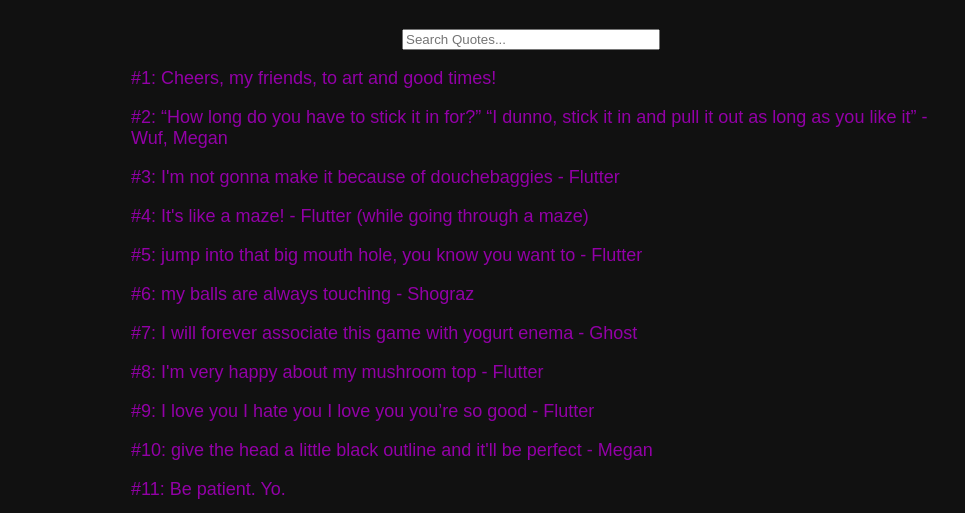
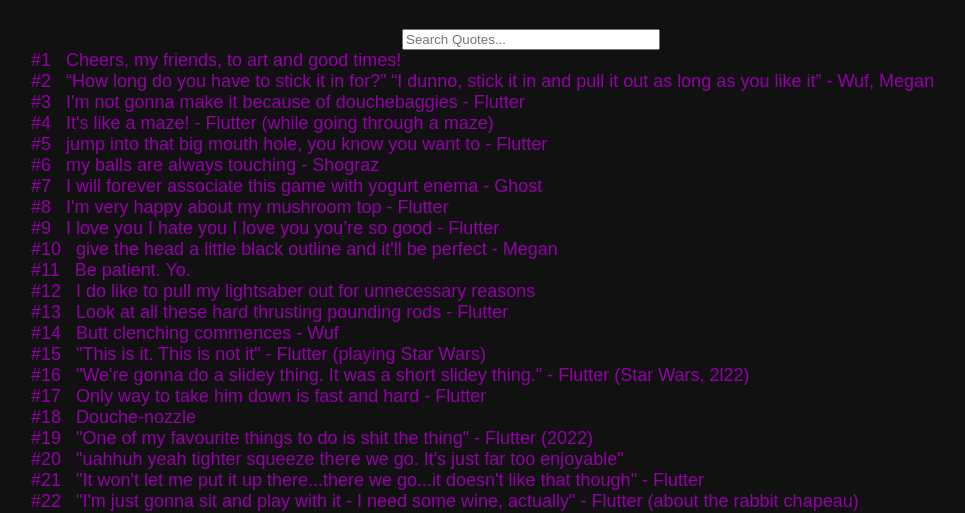
Before and after one commit to FlutterDye/FlutterSite, a plain HTML site: page quotes.html in a window 1280 px wide. Shown: the part 274-787 px from the top of the page, without its empty margins (109-1074 px from the left). Drawn offline with Linux system fonts and the light colour scheme.

Commit message:
update quote generation and css

```diff
--- a/quotes.html
+++ b/quotes.html
@@ -15,13 +15,20 @@
       // main.appendChild(div)
       const addQuote = function (quote) {
         const div = document.createElement("div");
-        const text = document.createElement("p");
-        let fullQuote = `#${quote.quoteId}: ${quote.text}`;
+        const quoteId = document.createElement("span");
+        quoteId.textContent = `#${quote.quoteId}`;
+        quoteId.classList.add("quote-id");
+        div.appendChild(quoteId);
+        const text = document.createElement("span");
+        text.classList.add(`quote-text`);
+        text.textContent = quote.text;
+        div.appendChild(text)
         if (quote.author != null) {
-          fullQuote += ` - ${quote.author}`
+          const author = document.createElement("span");
+          author.classList.add(`quote-author`);
+          author.textContent = quote.author;
+          div.appendChild(author);
         }
-        text.textContent = fullQuote;
-        div.appendChild(text)
         quotesDiv.appendChild(div)
       }
       quotes.forEach(addQuote)
--- a/site.css
+++ b/site.css
@@ -4,7 +4,7 @@ img {
     width: 600px;
 }
 header, main, footer {
-    width: 800px;
+    width: 1000px;
     margin-left: auto;
     margin-right: auto;
 }
@@ -27,3 +27,14 @@ input {
     margin-right: auto;
     display: block
 }
+.quote-id {
+    margin-right: 15px;
+    display: inline-block;
+}
+.quote-author {
+    margin-left: 5px;
+    display: inline-block;
+}
+.quote-author::before {
+    content: " - ";
+}
```
